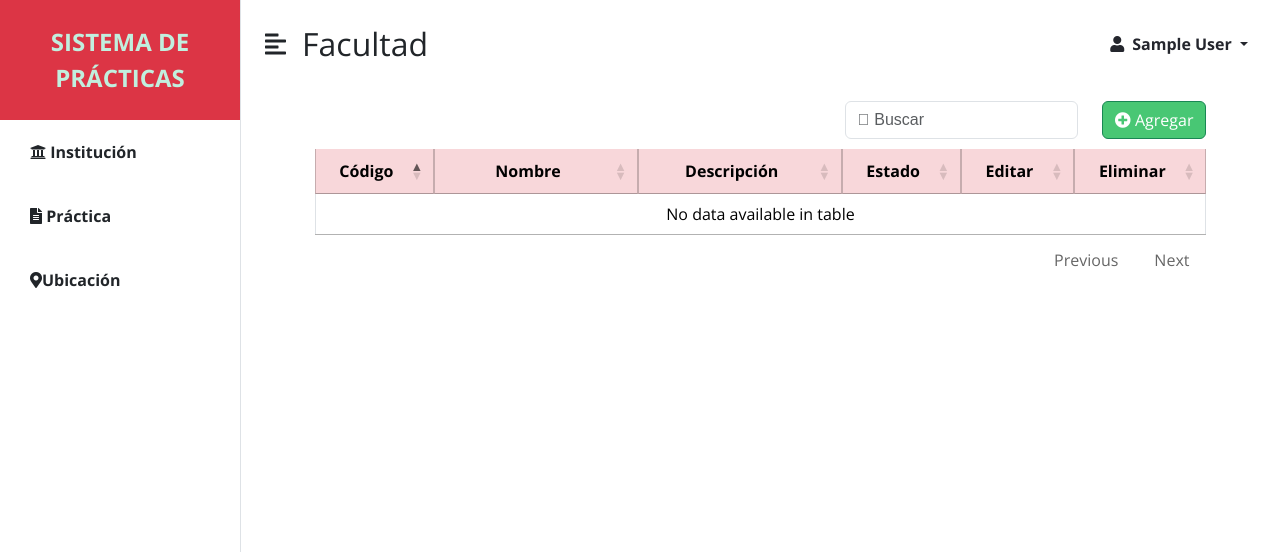
After one commit to AngelAld/proyecto_calidad, a Flask app: page /facultad in a window 1280 px wide. The commit adds this page. Shown: the top 552 px of the page. Run offline with Flask 3, Linux system fonts and the light colour scheme; the visitor is signed in with stand-in values (Sample User, id 1); some libraries are stand-ins or nearby versions.

Commit message:
SOY ELIANA

```diff
--- /dev/null
+++ b/capaNegocio/controlador_facultad.py
@@ -0,0 +1,10 @@
+from capaDatos.bd import obtener_conexion
+
+def getAll():
+    conexion = obtener_conexion()
+    facultades = []
+    #with conexion.cursor() as cursor:
+        #cursor.execute("select * from fn_read_semestres()")
+       # semestres = cursor.fetchall()
+    conexion.close()
+    return facultades
--- /dev/null
+++ b/capaPresentacion/facultad/facultades.py
@@ -0,0 +1,16 @@
+from flask import Blueprint, render_template, request, redirect, flash, session, url_for
+from capaNegocio import controlador_facultad as c_facultad
+
+
+facultad_bp = Blueprint("facultad", __name__, template_folder="templates")
+
+
+
+
+@facultad_bp.route("/facultad")
+def facultades():
+    if "rol" not in session or session["rol"] != "Docente de Apoyo":
+        return redirect(url_for("inicio.inicio"))
+    else:
+        facultad = c_facultad.getAll()
+        return render_template("facultades.html", facultad=facultad)
--- /dev/null
+++ b/capaPresentacion/facultad/templates/facultades.html
@@ -0,0 +1,77 @@
+{% extends "maestra/maestra.html" %}
+{% block titulo %} Facultad {% endblock %}
+{% set titulo2 = "Facultad" %}
+{% block contenido %}
+<section class="section contenido">
+  <div class="columns">
+    <div class="col">
+      <div class="row">
+        <div class="col d-none d-sm-block above-table">
+        </div>
+        <div class="col-auto text-end above-table">
+          <input id="searchbar" class="form-control" type="text" placeholder="&#xF002; Buscar">
+        </div>
+        <div class="col-auto text-end above-table">
+          <a href="#" class="btn btn-success"><i
+              class="fas fa-plus-circle"></i>&nbsp;Agregar</a>
+        </div>
+      </div>
+      <div class="col-auto">
+        <table class="table table-hover align-middle table-bordered" id="tablita">
+          <thead>
+            <tr class="table-danger">
+              <th class="col-1 text-center d-none d-xl-table-cell">Código</th>
+              <th class="col-2 text-center">Nombre</th>
+              <th class="col-2 text-center">Descripción</th>
+              <th class="col-1 text-center d-none d-md-table-cell">Estado</th>
+              <th class="col-1 text-center">Editar</th>
+              <th class="col-1 text-center">Eliminar</th>
+            </tr>
+          </thead>
+          <tbody>
+            {% for facultad in facultades %}
+            <tr>
+              <td class="col-1 text-center d-none d-xl-table-cell">{{facultad[0]}}</td>
+              <td class="col-2 text-center">{{facultad[1]}}</td>
+              <td class="col-2 text-center">{{facultad[2]}}</td>
+              <td class="col-1 text-center d-none d-md-table-cell">
+                <form action="{{url_for('facultad.actualizar_estado')}}" method="POST" class="actualizar_estado">
+                  <input type="hidden" name="id" value="{{facultad[0]}}">
+                  <input type="hidden" name="estado" value="{{facultad[3]}}">
+                  {% if facultad[3]=='A' %}
+                  <button type="button" class="estado btn ls-button btn-primary" data-bs-toggle="tooltip"
+                    data-bs-title="Desactivar facultad">
+                    <i class="bi bi-check-square-fill"></i>
+                  </button>
+                  {% else %}
+                  <button type="button" class="estado btn ls-button btn-danger" data-bs-toggle="tooltip"
+                    data-bs-title="Activar facultad">
+
+                    <i class="bi bi-x-square-fill"></i>
+                  </button>
+                  {% endif %}
+                </form>
+              </td>
+              <td class="col-1 text-center">
+                {# Pasar el id lo que hay en facultad[0] #}
+                <a href="{{url_for('facultad.editar_facultad', id=facultad[0])}}" class="text-center btn btn-primary ls-button"
+                  data-bs-toggle="tooltip" data-bs-title="Editar facultad"><i class="fas fa-edit"></i></a>
+              </td>
+              <td class="col-1 text-center">
+                <form action="{{url_for('facultad.eliminar_facultad')}}" method="POST" id="eliminar_form">
+                  <input type="hidden" name="id" value="{{facultad[0]}}">
+                  <button class="btn btn-danger ls-button" id="eliminar_btn"
+                    onclick="event.preventDefault(); eliminar(this.parentNode)" data-bs-toggle="tooltip"
+                    data-bs-title="Eliminar facultad"><i class="fas fa-trash"></i></button>
+                </form>
+              </td>
+            </tr>
+            {% endfor %}
+          </tbody>
+        </table>
+      </div>
+
+    </div>
+  </div>
+</section>
+{% endblock%}
--- a/main.py
+++ b/main.py
@@ -2,12 +2,14 @@ from flask import Flask
 from capaPresentacion.inicio.inicio import inicio_bp
 from capaPresentacion.semestre.semestres import semestres_bp
 from capaPresentacion.usuario.usuarios import usuarios_bp
+from capaPresentacion.facultad.facultades import facultad_bp
 
 app = Flask(__name__, static_url_path=None)
 app.secret_key = "nose"
 app.register_blueprint(inicio_bp)
 app.register_blueprint(semestres_bp)
 app.register_blueprint(usuarios_bp)
+app.register_blueprint(facultad_bp)
 
 # Iniciar el servidor
 if __name__ == "__main__":
--- a/templates/maestra/sidebar.html
+++ b/templates/maestra/sidebar.html
@@ -12,7 +12,7 @@
       <span class="d-none d-sm-inline">Institución</span></a>
 
     <ul class="collapse " id="moduloInstitucion">
-      <a class="list-group-item list-group-item-action" href="#">Facultad</a>
+      <a class="list-group-item list-group-item-action" href="{{url_for('facultad.facultades')}}">Facultad</a>
       <a class="list-group-item list-group-item-action" href="#">Escuela Profesional</a>
       <a class="list-group-item list-group-item-action" href="#">Plan de estudio</a>
       <a class="list-group-item list-group-item-action" href="#">Línea de desarrollo</a>
```
Also changed, not shown: capaPresentacion/facultad/templates/frm_agregar_facultad.html (added, +7 -0 lines), capaPresentacion/facultad/templates/frm_editar_facultad.html (added, +9 -0 lines), capaPresentacion/facultad/templates/mantenimiento_facultad.html (added, +44 -0 lines), extras/database_postgres.sql (+22 -0 lines).
